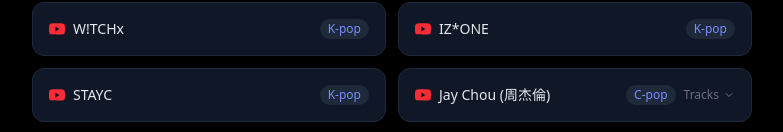
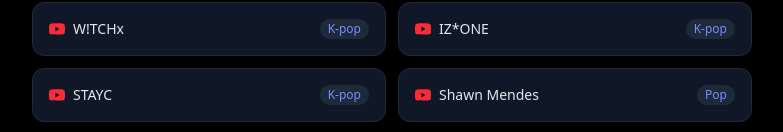
Before and after one commit to s1280061/my-portfolio, a Next.js app: page /music in a window 1280 px wide. Shown: the part 662-794 px from the top of the page, without its empty margins (248-1031 px from the left). Built offline with nearby package versions, Linux system fonts and the light colour scheme.

Commit message:
Add Shawn Mendes to music artists

```diff
--- a/app/music/page.tsx
+++ b/app/music/page.tsx
@@ -81,6 +81,7 @@
   { name: "W!TCHx", genre: "K-pop", url: "https://music.youtube.com/playlist?list=OLAK5uy_mgkX2qHBoOklaFFeDzhDUFhCGLjQpFSQ8" },
   { name: "IZ*ONE", genre: "K-pop", url: "https://music.youtube.com/playlist?list=OLAK5uy_kb8nEoKqR28hLrAmanVgSWMdMoKWSVUFg" },
   { name: "STAYC", genre: "K-pop", url: "https://music.youtube.com/playlist?list=OLAK5uy_mPVYpk-YfJyPA2dOeDocRVp6EaqMypUJw" },
+  { name: "Shawn Mendes", genre: "Pop", url: "https://music.youtube.com/playlist?list=OLAK5uy_nn0Iu1GpQzH_SsgUwGHnjOS5kELgvLZoM" },
   {
     name: "Jay Chou (周杰倫)",
     genre: "C-pop",
```
